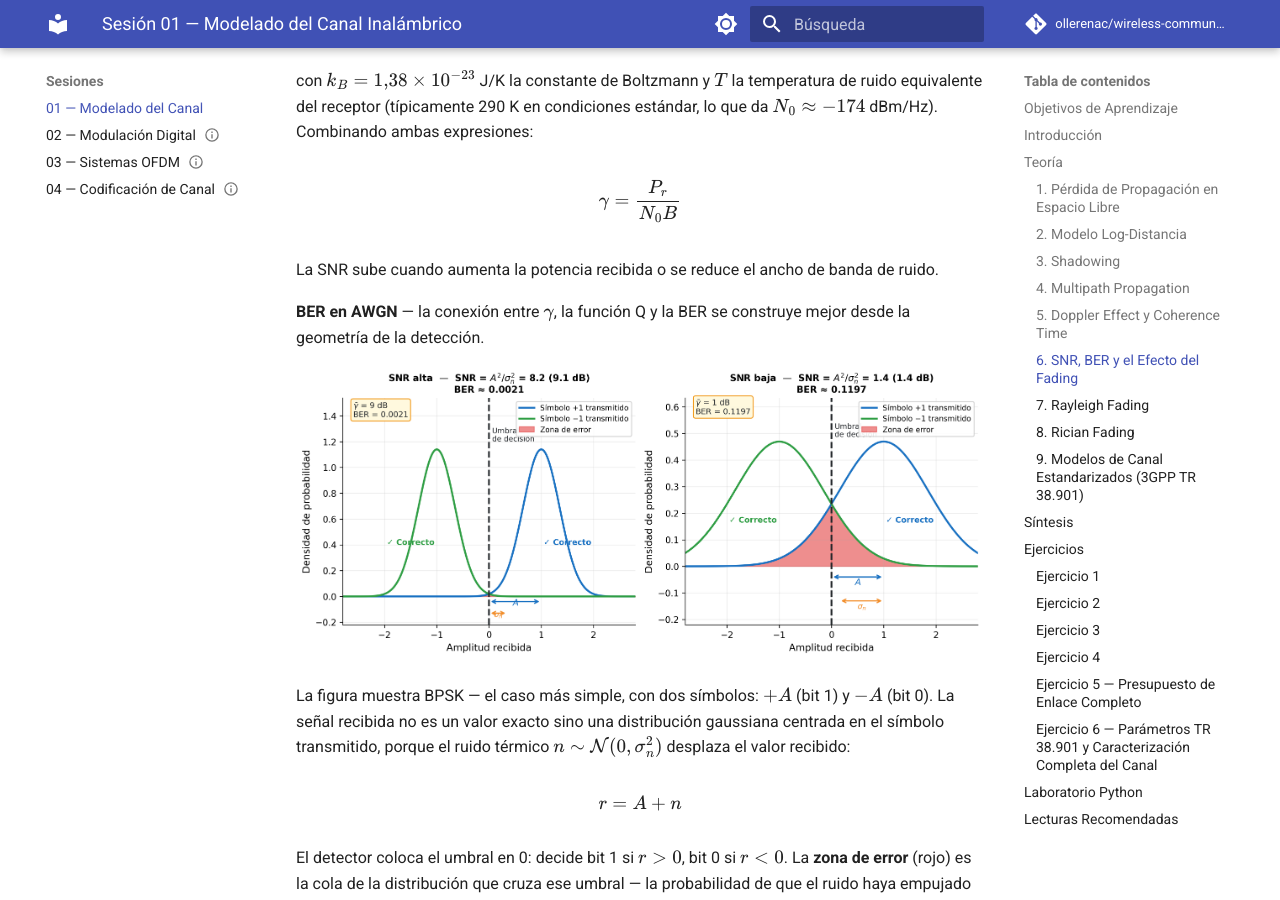
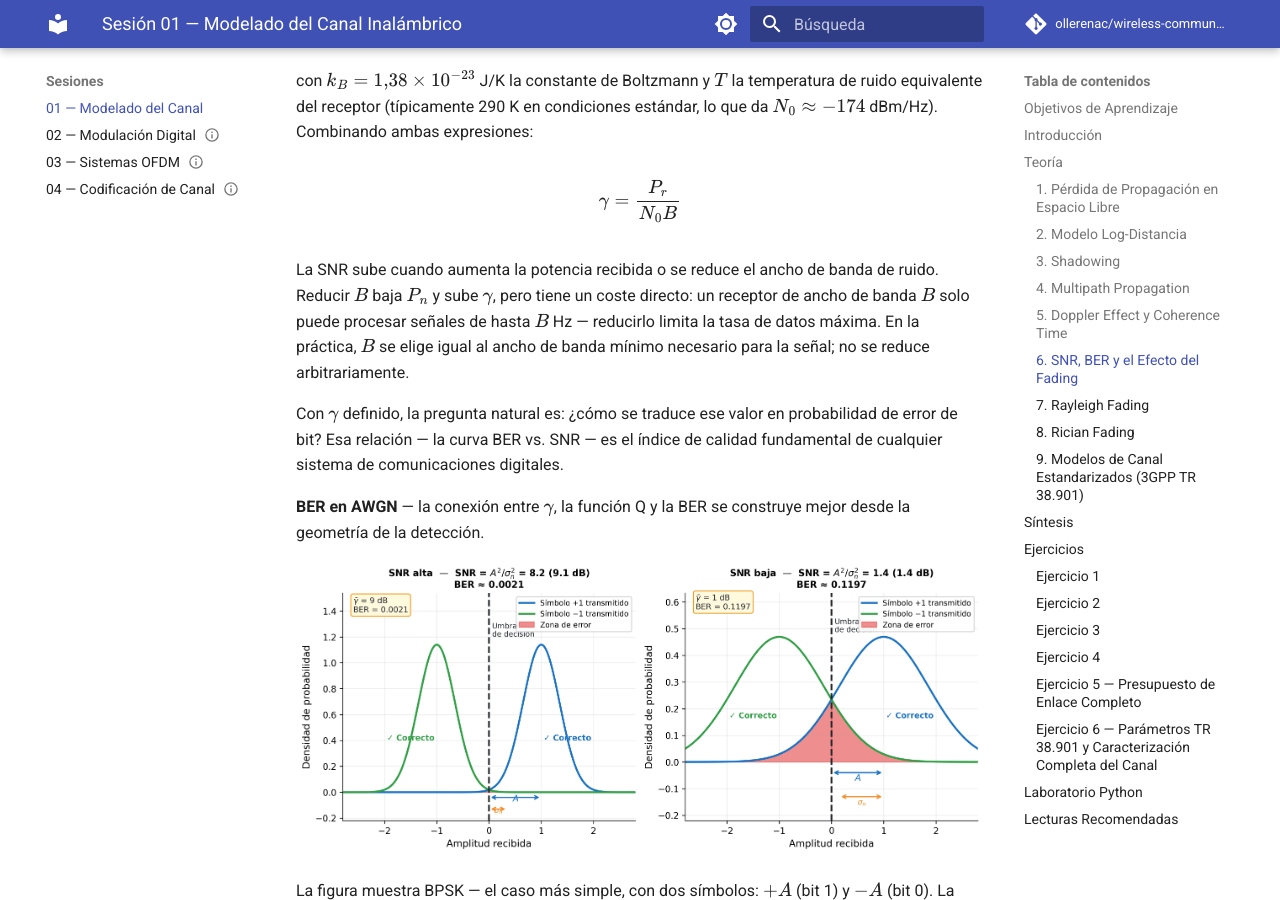
Before and after one commit to ollerenac/wireless-communication-systems, an MkDocs documentation site: the page built from docs/sessions/01-channel-modeling/index.md, in a window 1280 px wide and 900 px high, scrolled down 13942 px. Built offline with MkDocs 1.6.1 and Material for MkDocs 9.7.7, drawn with Linux system fonts in a browser that asks for light colours; comment, search, counter and statistics services are not loaded.

Commit message:
docs(session-01): clarify noise bandwidth trade-off and add SNR→BER narrative bridge

```diff
--- a/docs/sessions/01-channel-modeling/index.md
+++ b/docs/sessions/01-channel-modeling/index.md
@@ -268,7 +268,9 @@ con $k_B = 1{,}38 \times 10^{-23}$ J/K la constante de Boltzmann y $T$ la temper
 
 $$\gamma = \frac{P_r}{N_0 B}$$
 
-La SNR sube cuando aumenta la potencia recibida o se reduce el ancho de banda de ruido.
+La SNR sube cuando aumenta la potencia recibida o se reduce el ancho de banda de ruido. Reducir $B$ baja $P_n$ y sube $\gamma$, pero tiene un coste directo: un receptor de ancho de banda $B$ solo puede procesar señales de hasta $B$ Hz — reducirlo limita la tasa de datos máxima. En la práctica, $B$ se elige igual al ancho de banda mínimo necesario para la señal; no se reduce arbitrariamente.
+
+Con $\gamma$ definido, la pregunta natural es: ¿cómo se traduce ese valor en probabilidad de error de bit? Esa relación — la curva BER vs. SNR — es el índice de calidad fundamental de cualquier sistema de comunicaciones digitales.
 
 **BER en AWGN** — la conexión entre $\gamma$, la función Q y la BER se construye mejor desde la geometría de la detección.
 
```
